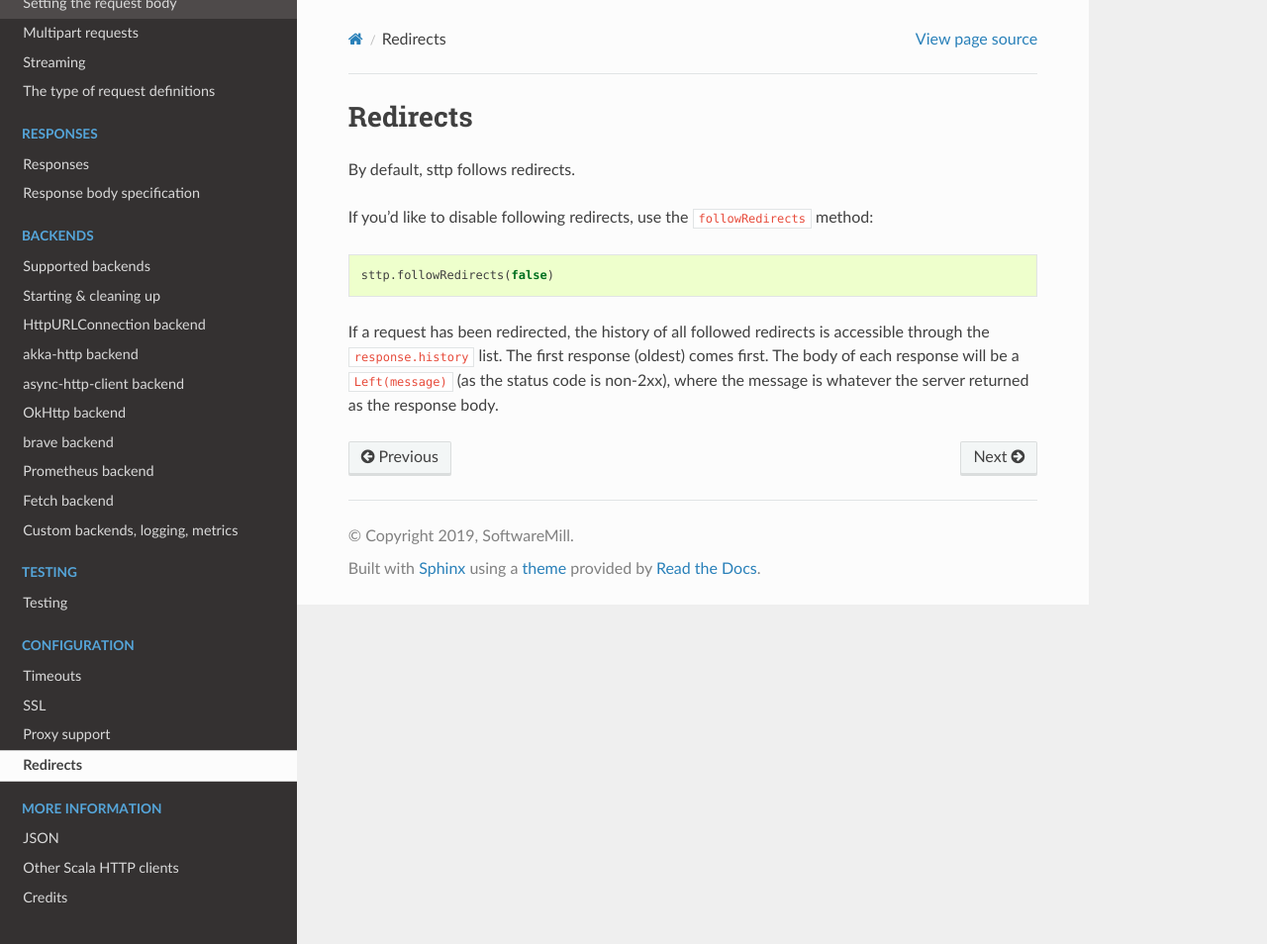
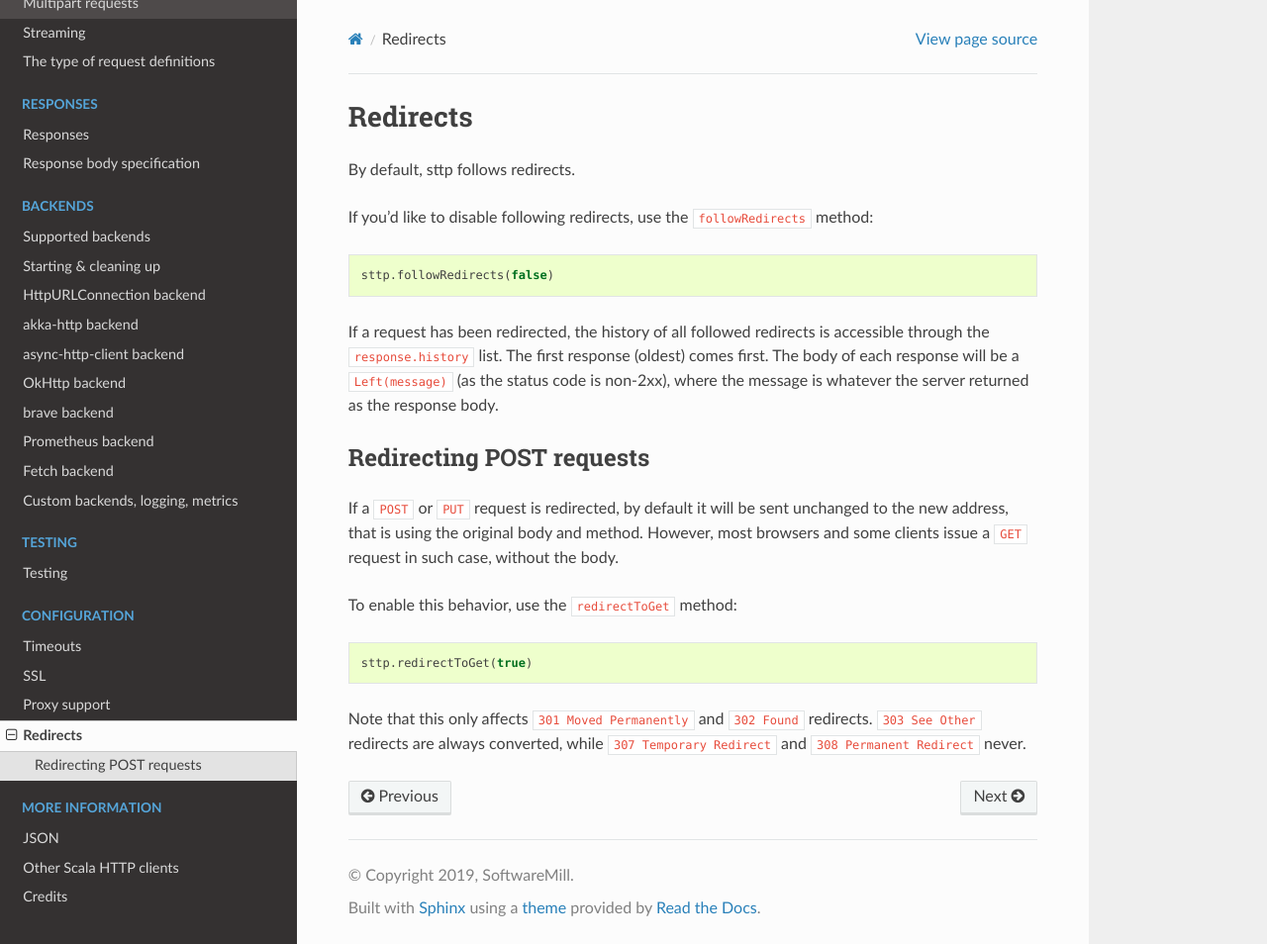
Before and after one commit to softwaremill/sttp, a Sphinx documentation site: the page built from docs/conf/redirects.rst, in a window 1280 px wide and 954 px high. Shown: the whole window at 99% size. Built offline with Sphinx 7.4.7 and the Read the Docs theme 2.0.0, drawn with Linux system fonts in a browser that asks for light colours.

Commit message:
#182: introduce a redirectToGet option

```diff
--- a/docs/conf/redirects.rst
+++ b/docs/conf/redirects.rst
@@ -8,3 +8,14 @@ If you'd like to disable following redirects, use the ``followRedirects`` method
   sttp.followRedirects(false)
 
 If a request has been redirected, the history of all followed redirects is accessible through the ``response.history`` list. The first response (oldest) comes first. The body of each response will be a ``Left(message)`` (as the status code is non-2xx), where the message is whatever the server returned as the response body.
+
+Redirecting POST requests
+-------------------------
+
+If a ``POST`` or ``PUT`` request is redirected, by default it will be sent unchanged to the new address, that is using the original body and method. However, most browsers and some clients issue a ``GET`` request in such case, without the body.
+
+To enable this behavior, use the ``redirectToGet`` method::
+
+  sttp.redirectToGet(true)
+
+Note that this only affects ``301 Moved Permanently`` and ``302 Found`` redirects. ``303 See Other`` redirects are always converted, while ``307 Temporary Redirect`` and ``308 Permanent Redirect`` never.
```
Also changed, not shown: 6 other files.
